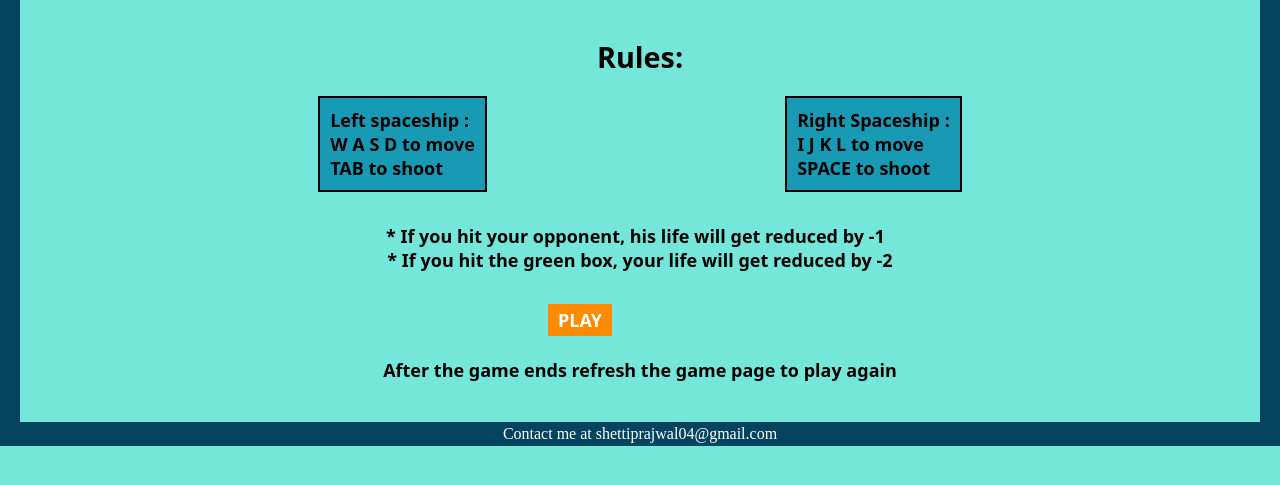
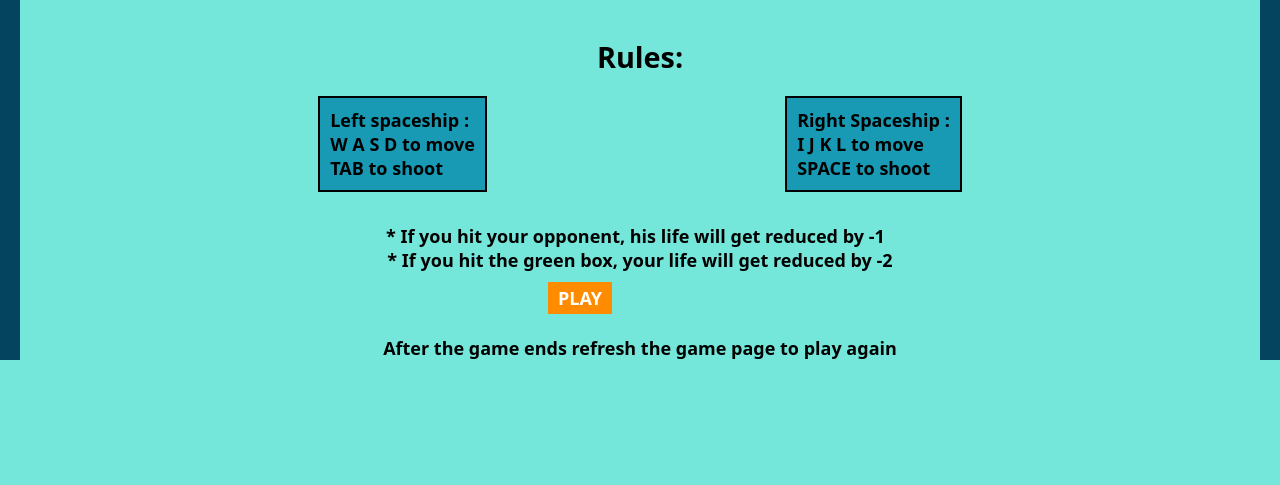
Before and after one commit to prajwalshetti/space_fight, a plain HTML site: page index.html in a window 1280 px wide. Shown: the part 95-580 px from the top of the page. Drawn offline with Linux system fonts and the light colour scheme.

Commit message:
Update index.html

```diff
--- a/index.html
+++ b/index.html
@@ -6,8 +6,8 @@
     <title>Document</title>
     <link rel="stylesheet" href="style.css">
 </head>
+<div class="hero">
 <body>
-<div class="hero">
     <!-- <div class="header">
         <div class="header_class">
             <div class="home">Home</div>
@@ -40,19 +40,18 @@
         <div class="main_rule text1"><pre>* If you hit your opponent, his life will get reduced by -1  </pre></div>
         <div class="main_rule text1">* If you hit the green box, your life will get reduced by -2</div>
     </div>
-    <br>
 
-    <div class="button"><div><a href="https://prajwalshetti.github.io/space_fight_game/" target="main" class="text1">PLAY</a></div></div>
+    <div class="button"><div class="hi"><a href="https://prajwalshetti.github.io/space_fight_game/" target="main" class="text1">PLAY</a></div></div>
 
     <br>
     <div class="last_message text1">
         <div>After the game ends refresh the game page to play again</div>
     </div>
 
-    <footer>
+    <!-- <footer>
         <div class="footer_class">Contact me at shettiprajwal04@gmail.com
         </div>
-    </footer>
-</div>
+    </footer> -->
 </body>
+<div>
 </html>
```
